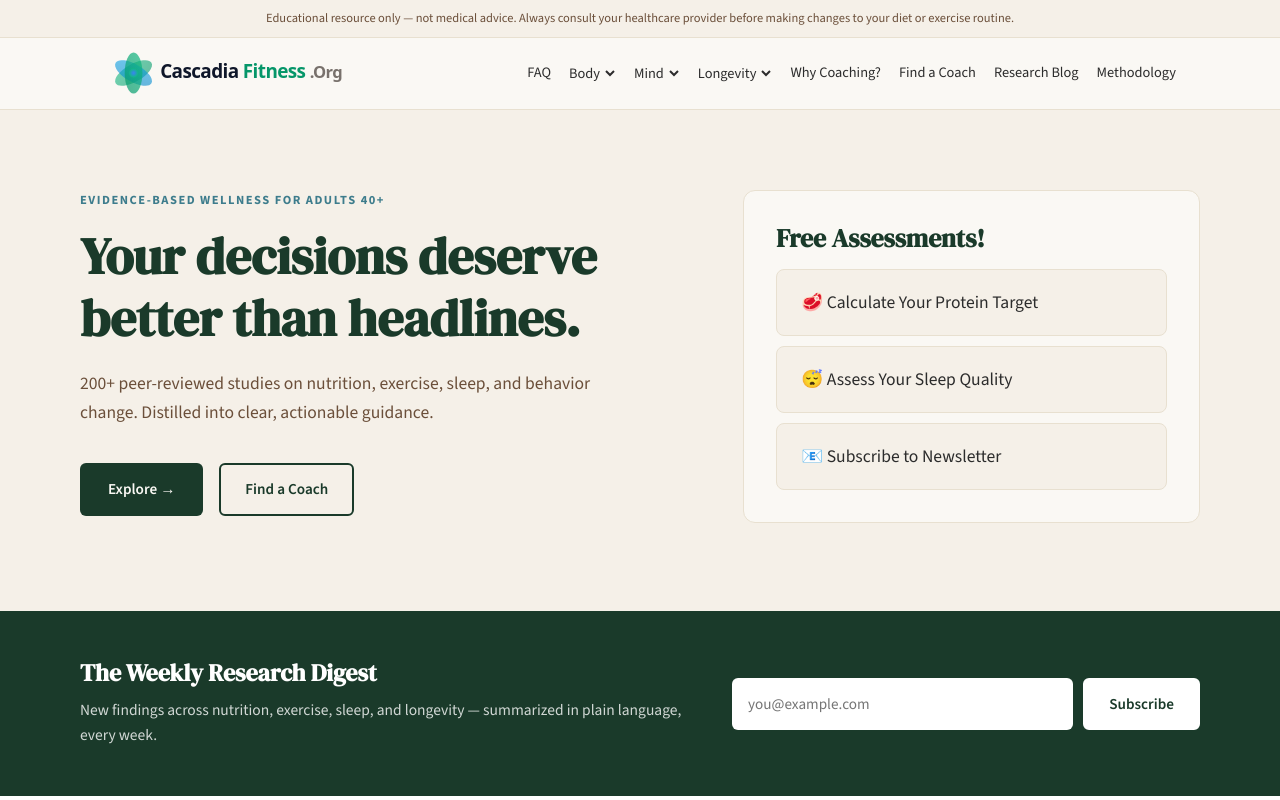
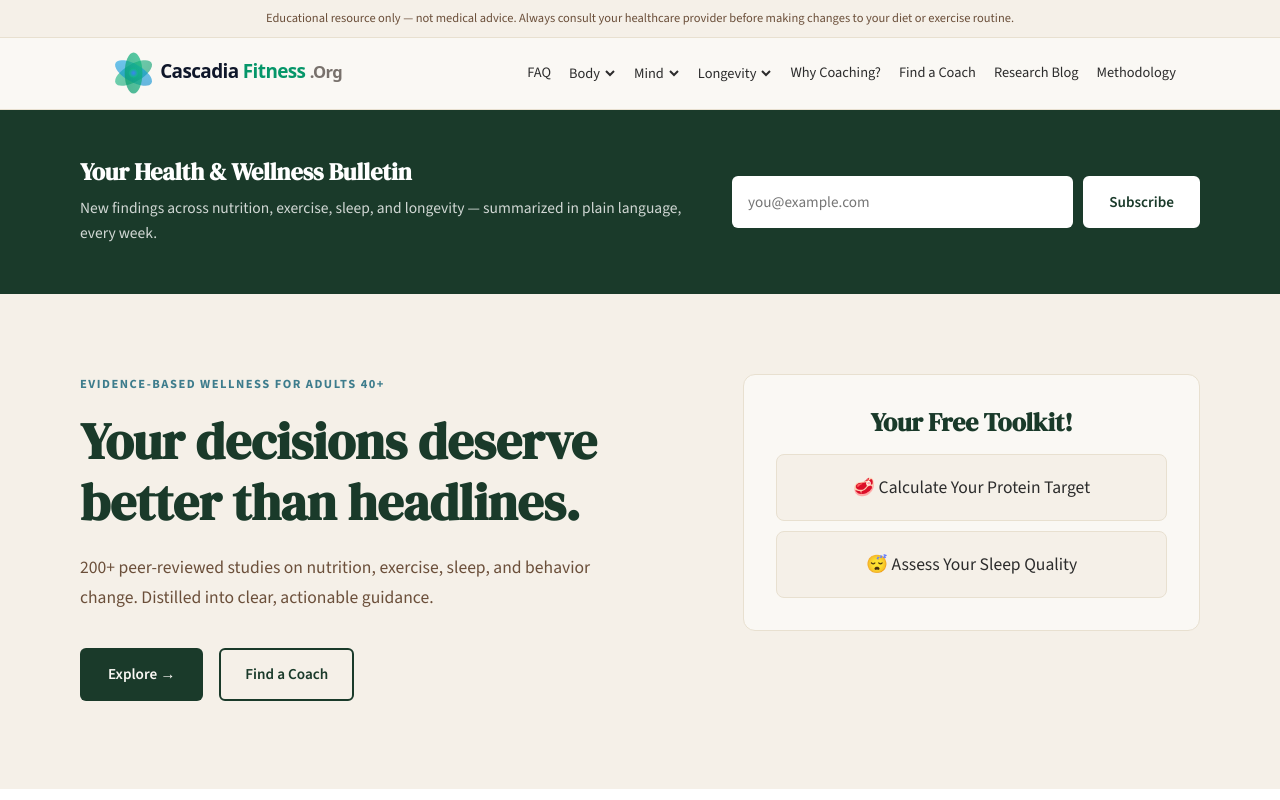
Before and after one commit to jpmobley91-sys/cascadiafitness-org, a Next.js app: page / in a window 1280 px wide. Shown: the top 800 px of the page. Built offline with nearby package versions, Linux system fonts and the light colour scheme.

Commit message:
Polish homepage: move newsletter up, rename toolkit, add BMAC to footer

```diff
--- a/src/app/page.tsx
+++ b/src/app/page.tsx
@@ -8,6 +8,50 @@ import NewsletterForm from "@/components/NewsletterForm";
 export default function Home() {
   return (
     <>
+      {/* ── Newsletter Digest Bar ── */}
+      <section style={{ backgroundColor: "var(--forest)", padding: "48px 24px" }}>
+        <div
+          style={{
+            maxWidth: 1120,
+            margin: "0 auto",
+            display: "flex",
+            gap: 40,
+            alignItems: "center",
+            flexWrap: "wrap",
+          }}
+        >
+          {/* Left: 60% */}
+          <div style={{ flex: "3 1 300px" }}>
+            <h2
+              style={{
+                fontFamily: "var(--font-display)",
+                fontSize: "clamp(1.2rem, 2.5vw, 1.5rem)",
+                color: "white",
+                marginBottom: 10,
+              }}
+            >
+              Your Health & Wellness Bulletin
+            </h2>
+            <p
+              style={{
+                fontSize: "0.97rem",
+                color: "rgba(255,255,255,0.8)",
+                lineHeight: 1.6,
+                margin: 0,
+              }}
+            >
+              New findings across nutrition, exercise, sleep, and longevity —
+              summarized in plain language, every week.
+            </p>
+          </div>
+
+          {/* Right: 40% */}
+          <div style={{ flex: "2 1 260px" }}>
+            <NewsletterForm variant="bar" />
+          </div>
+        </div>
+      </section>
+
       {/* ── Hero ── */}
       <section
         style={{
@@ -104,13 +148,15 @@ export default function Home() {
           </div>
 
           {/* Right: 40% — Quick Start card */}
-          <div style={{ flex: "2 1 260px" }}>
+          <div style={{ flex: "2 1 260px", display: "flex", alignItems: "center" }}>
             <div
               style={{
                 background: "var(--warm-white)",
                 border: "1.5px solid var(--stone-dark)",
                 borderRadius: 12,
                 padding: 32,
+                width: "100%",
+                textAlign: "center",
               }}
             >
               <h2
@@ -121,7 +167,7 @@ export default function Home() {
                   marginBottom: 16,
                 }}
               >
-                Free Assessments!
+                Your Free Toolkit!
               </h2>
               <div style={{ display: "flex", flexDirection: "column", gap: 10 }}>
                 <Link
@@ -137,6 +183,7 @@ export default function Home() {
                     fontWeight: 500,
                     color: "var(--charcoal)",
                     transition: "background 0.15s",
+                    textAlign: "center",
                   }}
                   onMouseEnter={(e) =>
                     (e.currentTarget.style.background = "var(--mist)")
@@ -160,6 +207,7 @@ export default function Home() {
                     fontWeight: 500,
                     color: "var(--charcoal)",
                     transition: "background 0.15s",
+                    textAlign: "center",
                   }}
                   onMouseEnter={(e) =>
                     (e.currentTarget.style.background = "var(--mist)")
@@ -170,75 +218,8 @@ export default function Home() {
                 >
                   😴 Assess Your Sleep Quality
                 </Link>
-                <Link
-                  href="#newsletter"
-                  style={{
-                    display: "block",
-                    padding: "18px 24px",
-                    background: "var(--stone)",
-                    border: "1px solid var(--stone-dark)",
-                    borderRadius: 8,
-                    textDecoration: "none",
-                    fontSize: "1.1rem",
-                    fontWeight: 500,
-                    color: "var(--charcoal)",
-                    transition: "background 0.15s",
-                  }}
-                  onMouseEnter={(e) =>
-                    (e.currentTarget.style.background = "var(--mist)")
-                  }
-                  onMouseLeave={(e) =>
-                    (e.currentTarget.style.background = "var(--stone)")
-                  }
-                >
-                  📧 Subscribe to Newsletter
-                </Link>
               </div>
             </div>
-          </div>
-        </div>
-      </section>
-
-      {/* ── Newsletter Digest Bar ── */}
-      <section style={{ backgroundColor: "var(--forest)", padding: "48px 24px" }}>
-        <div
-          style={{
-            maxWidth: 1120,
-            margin: "0 auto",
-            display: "flex",
-            gap: 40,
-            alignItems: "center",
-            flexWrap: "wrap",
-          }}
-        >
-          {/* Left: 60% */}
-          <div style={{ flex: "3 1 300px" }}>
-            <h2
-              style={{
-                fontFamily: "var(--font-display)",
-                fontSize: "clamp(1.2rem, 2.5vw, 1.5rem)",
-                color: "white",
-                marginBottom: 10,
-              }}
-            >
-              The Weekly Research Digest
-            </h2>
-            <p
-              style={{
-                fontSize: "0.97rem",
-                color: "rgba(255,255,255,0.8)",
-                lineHeight: 1.6,
-                margin: 0,
-              }}
-            >
-              New findings across nutrition, exercise, sleep, and longevity —
-              summarized in plain language, every week.
-            </p>
-          </div>
-
-          {/* Right: 40% */}
-          <div style={{ flex: "2 1 260px" }}>
-            <NewsletterForm variant="bar" />
           </div>
         </div>
       </section>
--- a/src/components/Footer.tsx
+++ b/src/components/Footer.tsx
@@ -127,9 +127,22 @@ export default function Footer() {
         >
           Privacy Policy
         </Link>
-        <span>
-          Educational resource only — not medical advice.
-        </span>
+        <span>Educational resource only — not medical advice.</span>
+        <a
+          href="https://www.buymeacoffee.com/jpmobley"
+          target="_blank"
+          rel="noopener noreferrer"
+          style={{
+            color: "var(--bark)",
+            textDecoration: "none",
+            fontSize: "0.78rem",
+            transition: "color 0.15s",
+          }}
+          onMouseEnter={(e) => (e.currentTarget.style.color = "var(--forest)")}
+          onMouseLeave={(e) => (e.currentTarget.style.color = "var(--bark)")}
+        >
+          ☕ Support This Project
+        </a>
       </div>
     </footer>
   );
```
